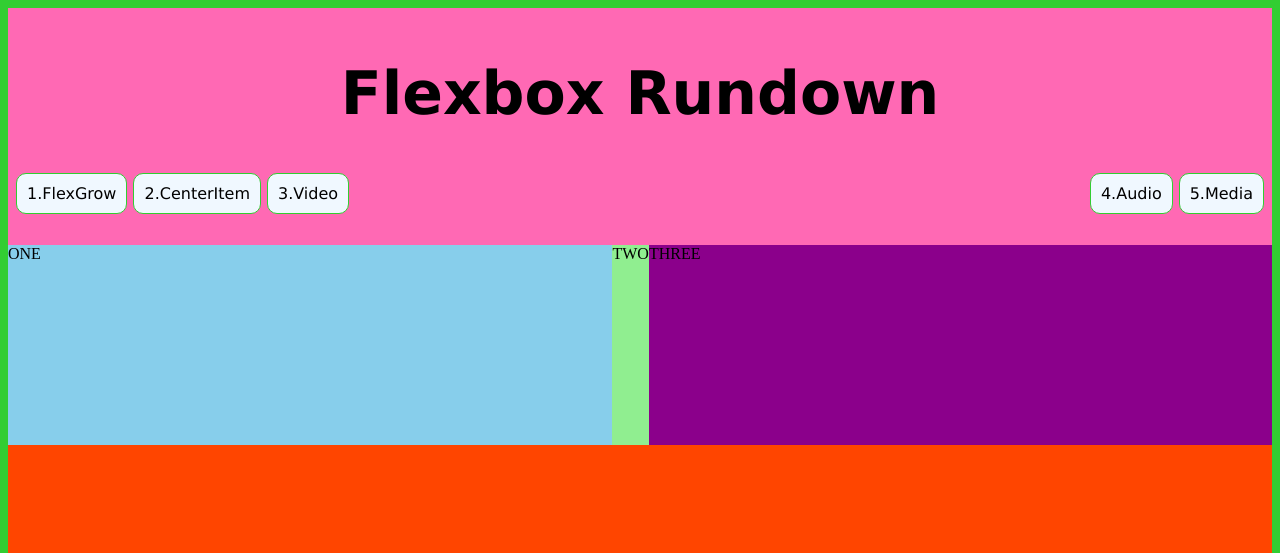
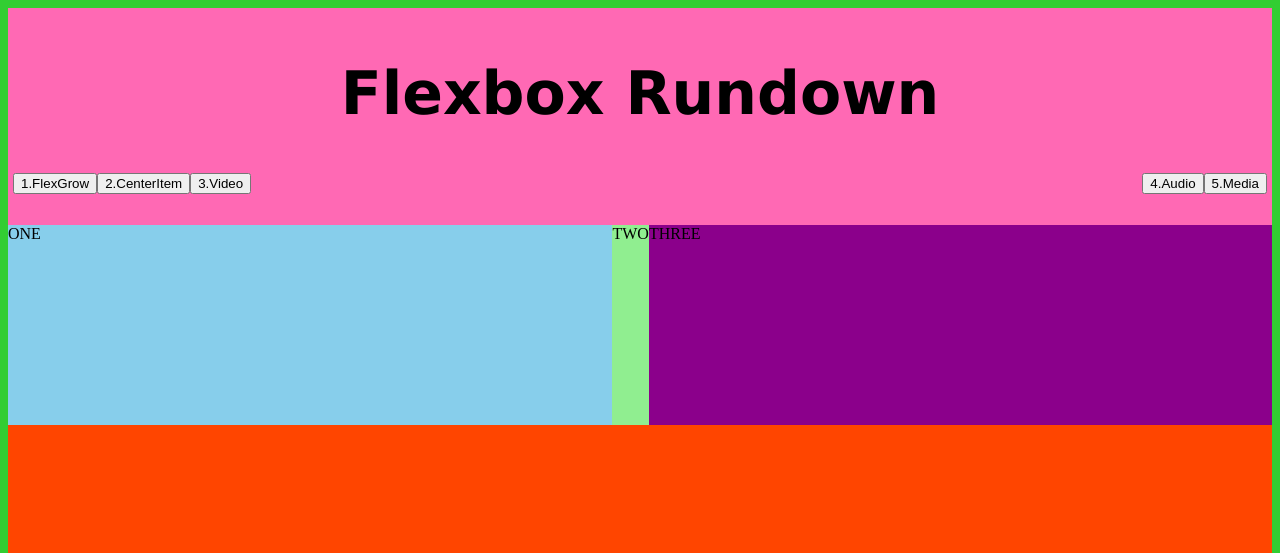
Before and after one commit to LoeWrad/Flexbox-Rundown, a plain HTML site: page index.html in a window 1280 px wide. Shown: the top 553 px of the page. Drawn offline with Linux system fonts and the light colour scheme.

Commit message:
replaces list with button

```diff
--- a/index.html
+++ b/index.html
@@ -20,11 +20,11 @@
 
         <ul>
             <div class="container-navigation">
-                <li>1.FlexGrow</li>
-                <li>2.CenterItem</li>
-                <li>3.Video</li>
-                <li class="push">4.Audio</li>
-                <li>5.Media</li>
+                <button>1.FlexGrow</button>
+                <button>2.CenterItem</button>
+                <button>3.Video</button>
+                <button class="push">4.Audio</button>
+                <button>5.Media</button>
             </div>
         </ul>
 
```
